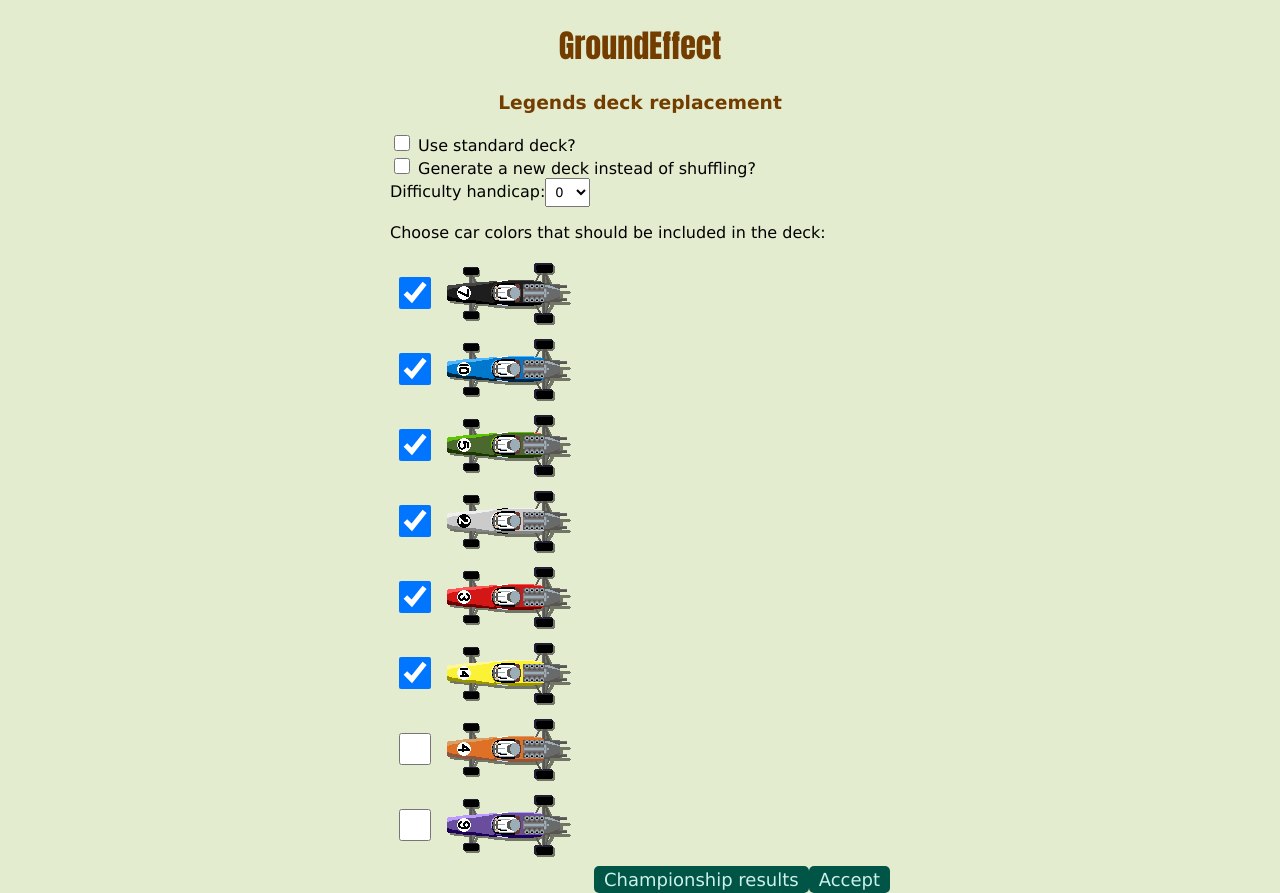
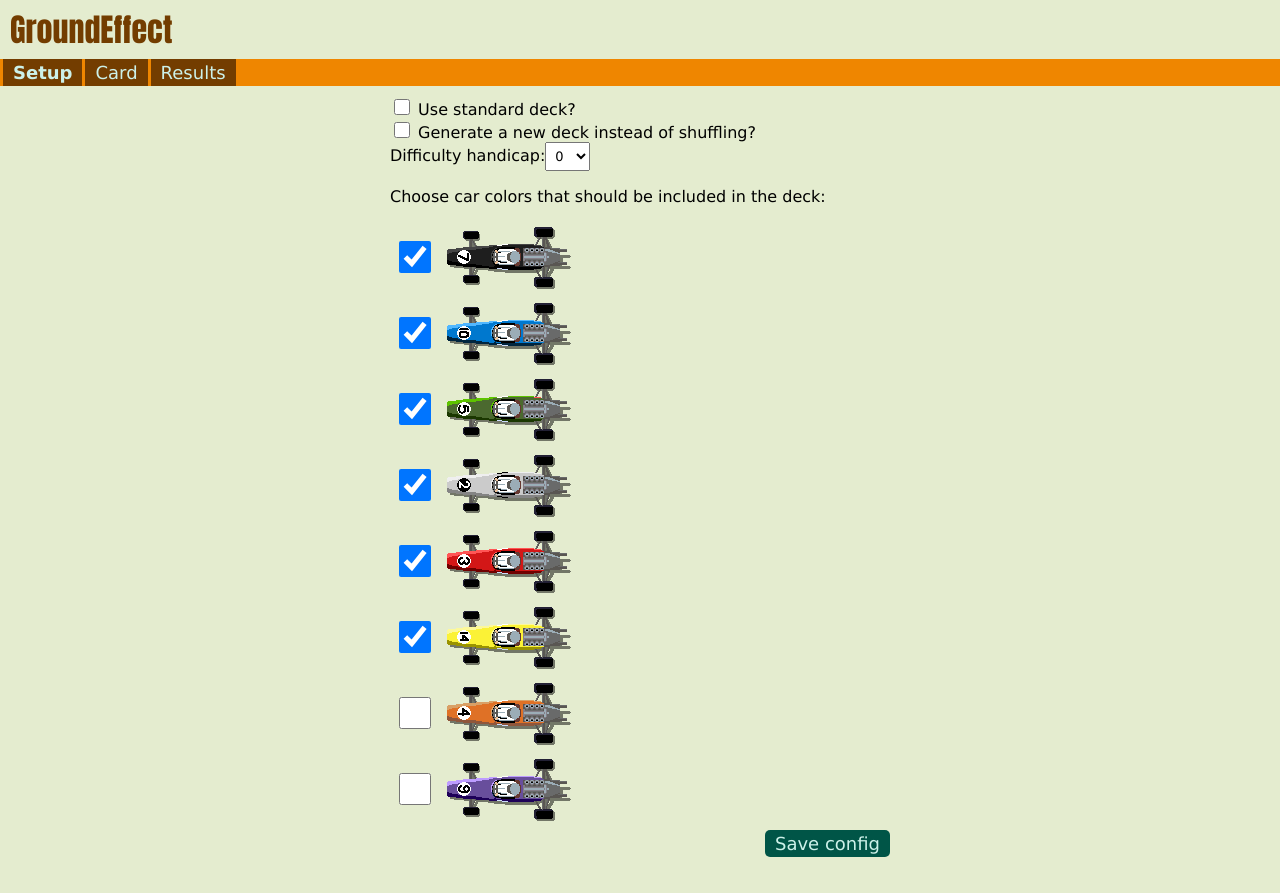
Before and after one commit to Denisowiec/GroundEffect, a Vue app: page / in a window 1280 px wide. After the commit the page ends 857 px from the top, so only its background shows below. Built offline with nearby package versions, Linux system fonts and the light colour scheme.

Commit message:
Switched to a navbar-based navigation

```diff
--- a/src/App.vue
+++ b/src/App.vue
@@ -3,7 +3,6 @@ import { ref } from 'vue'
 import { getConfig, saveConfig, type Config, Results } from './logic'
 
 enum Modes {
-    SETUP,
     CARDDISPLAY,
     SETUPSCREEN,
     CHAMPIONSHIPRESULTS
@@ -42,15 +41,34 @@ function backToGame(results: Results) {
     mode.value = Modes.CARDDISPLAY
 }
 
+// navbar callback functions
+function setupButtonCallback() {
+    mode.value = Modes.SETUPSCREEN
+}
+
+function cardButtonCallback() {
+    mode.value = Modes.CARDDISPLAY
+}
+function champButtonCallback() {
+    mode.value = Modes.CHAMPIONSHIPRESULTS
+}
+
 </script>
 
 <template>
   <header>
-    <h1>GroundEffect</h1>
-    <h3>Legends deck replacement</h3>
+    <span>GroundEffect</span>
   </header>
-  <carddisplay v-if="mode === Modes.CARDDISPLAY" :config="config" @back-to-setup="newSetup"/>
-  <setupscreen v-else-if="mode === Modes.SETUPSCREEN" :config="config" @submit="newGame" />
-  <championshipresults v-else-if="mode === Modes.CHAMPIONSHIPRESULTS" :config="config" :results="champResults" @exit="backToGame"/>
-  <button @click="mode = Modes.CHAMPIONSHIPRESULTS" id="champ-results-button" v-if="mode !== Modes.CHAMPIONSHIPRESULTS">Championship results</button>
+  <nav>
+    <ul class="nav-bar">
+      <li class="nav-item"><button :style="[mode === Modes.SETUPSCREEN ? 'font-weight: bold' : 'font-weight: normal']" @click="setupButtonCallback" class="nav-button">Setup</button></li>
+      <li class="nav-item"><button :style="[mode === Modes.CARDDISPLAY ? 'font-weight: bold' : 'font-weight: normal']" @click="cardButtonCallback" class="nav-button">Card</button></li>
+      <li class="nav-item"><button :style="[mode === Modes.CHAMPIONSHIPRESULTS ? 'font-weight: bold' : 'font-weight: normal']" @click="champButtonCallback" class="nav-button">Results</button></li>
+    </ul>
+  </nav>
+  <main>
+    <carddisplay v-if="mode === Modes.CARDDISPLAY" :config="config" @back-to-setup="newSetup"/>
+    <setupscreen v-else-if="mode === Modes.SETUPSCREEN" :config="config" @submit="newGame" />
+    <championshipresults v-else-if="mode === Modes.CHAMPIONSHIPRESULTS" :config="config" :results="champResults" @exit="backToGame"/>
+  </main>
 </template>
--- a/src/components/CardDisplay.vue
+++ b/src/components/CardDisplay.vue
@@ -35,8 +35,6 @@ function calculateSpeed(speed: number) {
     return speed
 }
 
-const emit = defineEmits(['backToSetup'])
-
 </script>
 <template>
   <div id="card">
@@ -61,5 +59,4 @@ const emit = defineEmits(['backToSetup'])
     <span id="card-counter">{{ (currentCard + 1) + " / 10" }}</span>
     <button id="button-next" @:click="nextCard()">Next card</button>
   </div>
-  <button id="button-backtosetup" @click="$emit('backToSetup')">Setup screen...</button>
 </template>
--- a/src/components/ChampionshipResults.vue
+++ b/src/components/ChampionshipResults.vue
@@ -88,7 +88,7 @@ function exitChampScreen() {
       <thead>
         <tr>
           <th class="champ-table-header-cell"><button v-if="mode !== Modes.ADDPLAYER" id="add-player-button" @click="addPlayerCallback()">Add player</button></th>
-          <th class="champ-table-header-cell" v-for="col of res.getAllColors()"><img :src="'./assets/cars/' + col + '_car.png'" :alt="col + ' car'"><br>
+          <th class="champ-table-header-cell" v-for="col of res.getAllColors()"><img style="width: 80px" :src="'./assets/cars/' + col + '_car.png'" :alt="col + ' car'"><br>
           <span v-if="res.players.has(col)" contenteditable="true" spellcheck="false" @blur="editPlayerNameCallback($event, col)">{{ res.players.get(col)}}</span></th>
         </tr>
       </thead>
@@ -124,5 +124,4 @@ function exitChampScreen() {
     <button @click="playerSubmitCallback()">Accept</button>
   </div>
   <button id="save-champ-button" @click="saveChampResults(res)">Save results</button><button id="load-champ-button" @click="loadChampResultsCallback()">Load results</button>
-  <button id="exit-button" @click="exitChampScreen()">Exit</button>
 </template>
--- a/src/components/SetupScreen.vue
+++ b/src/components/SetupScreen.vue
@@ -77,7 +77,7 @@ function submitSetup() {
         </ul>
       </span>
     </form>
-    <button id="button-accept" @click="submitSetup">Accept</button>
+    <button id="button-accept" @click="submitSetup">Save config</button>
   </div>
 
 </template>
--- a/src/style.css
+++ b/src/style.css
@@ -38,18 +38,59 @@
 html {
   font-family: Verdana, Geneva, Tahoma, sans-serif;
   background-color:  var(--green-xlight);
+  margin: 0;
+  padding: 0;
+}
+body {
+  margin: 0;
+  padding: 0;
+}
+main {
+  margin: 0;
+  padding: 0;
+  position: static;
 }
 header {
-  text-align: center;
+  position: relative;
+  text-align: left;
+  margin: 0;
+  padding: 5px 10px;
   color: var(--orange-vdark);
-  text-shadow: 2px 2px var(--orange-vlight), -2px -2px var(--orange-vlight), -2px 2px var(--orange-vlight), 2px -2px var(--orange-vvlight);
-}
-h1 {
+  background-color: var(--green-xlight);
   font-family: Impact, Haettenschweiler, 'Arial Narrow Bold', sans-serif;
   font-size: xx-large;
+  text-shadow: 2px 2px var(--orange-vlight), -2px -2px var(--orange-vlight), -2px 2px var(--orange-vlight), 2px -2px var(--orange-vvlight);
 }
 #champ-results-button {
   float: right;
+}
+
+/* Navbar */
+nav {
+  margin: 0;
+  padding: 0;
+  width: 100%;
+  background-color: var(--orange-light);
+  position: sticky;
+}
+.nav-bar {
+  margin: 0;
+  padding: 0;
+  list-style-type: none;
+  background-color: var(--orange-light);
+  display: flex;
+}
+.nav-item {
+  position: relative;
+  float: left;
+}
+.nav-button {
+  background-color: var(--orange-vdark);
+  border-radius: 0;
+  border-left: 3px solid var(--orange-light);
+}
+.nav-button:hover {
+  background-color: var(--orange-dark);
 }
 
 /* Forms */
@@ -82,7 +123,9 @@ select {
 
 /* Setup screen specific */
 #setup_div {
+  position: relative;
   margin: auto;
+  padding: 10px 0px;
   max-width: 500px;
 }
 .color_selector_item {
```
